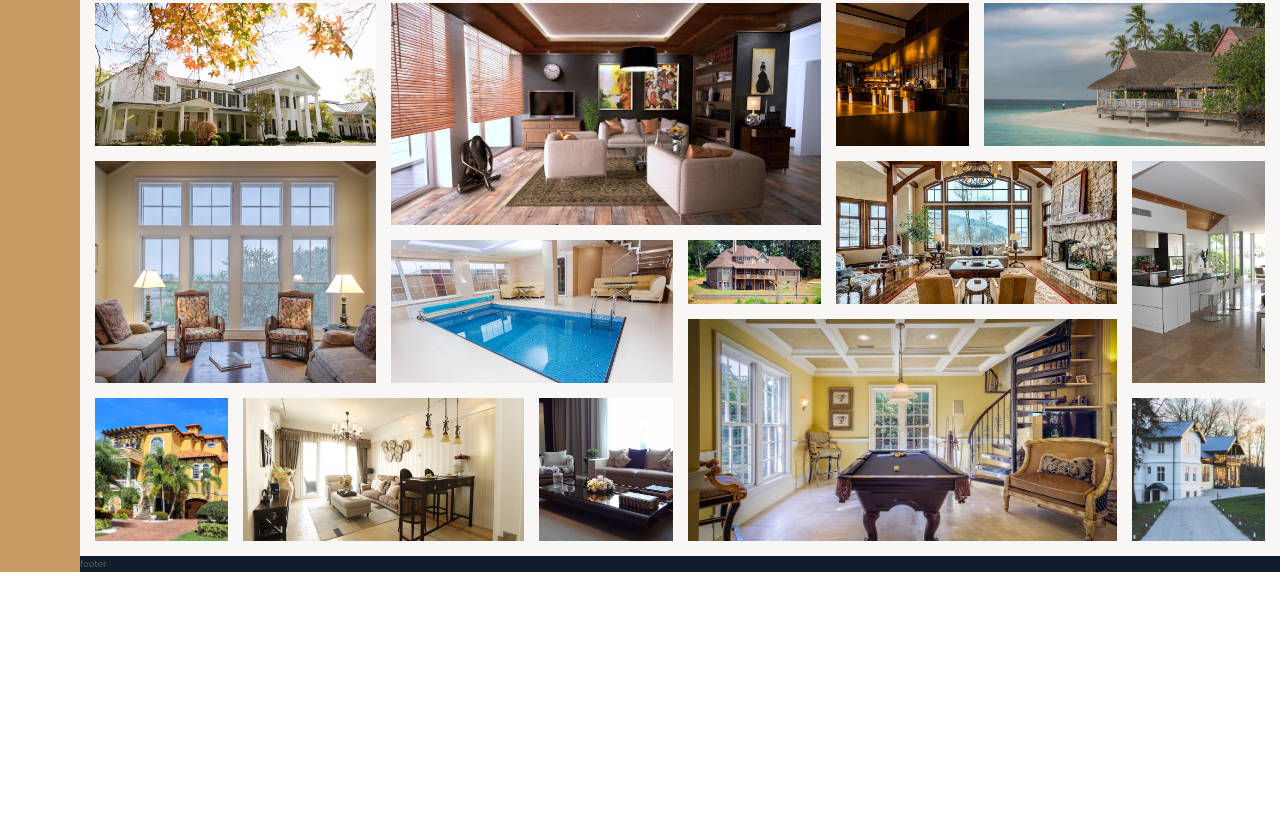
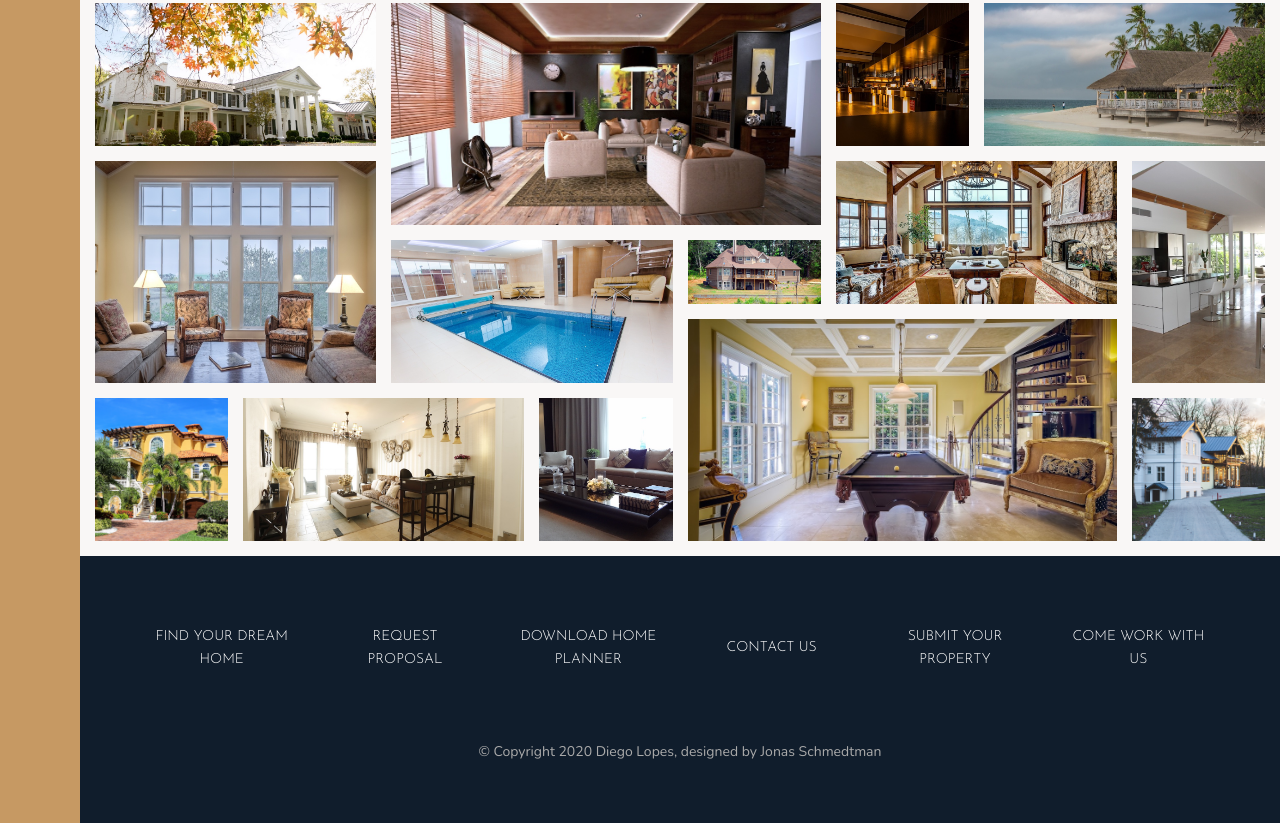
Before and after one commit to diegolopes98/nexter, a website: page index.html in a window 1280 px wide. Shown: the part 3084-3907 px from the top of the page. Before the commit the page ends 3656 px from the top, so only its background shows below. Drawn offline with nearby package versions, Linux system fonts and the light colour scheme; files that its build step writes are made by us from their sources.

Commit message:
add footer

```diff
--- a/index.html
+++ b/index.html
@@ -348,7 +348,29 @@
       </section>
 
       <footer class="footer">
-        footer
+        <ul class="nav">
+          <li class="nav__item">
+            <a href="#" class="nav__link">Find your dream home</a>
+          </li>
+          <li class="nav__item">
+            <a href="#" class="nav__link">Request proposal </a>
+          </li>
+          <li class="nav__item">
+            <a href="#" class="nav__link">Download home planner</a>
+          </li>
+          <li class="nav__item">
+            <a href="#" class="nav__link">Contact us</a>
+          </li>
+          <li class="nav__item">
+            <a href="#" class="nav__link">Submit your property</a>
+          </li>
+          <li class="nav__item">
+            <a href="#" class="nav__link">Come work with us</a>
+          </li>
+        </ul>
+        <p class="copyright">
+          &copy; Copyright 2020 Diego Lopes, designed by Jonas Schmedtman
+        </p>
       </footer>
     </body>
 </html>
--- a/sass/_footer.scss
+++ b/sass/_footer.scss
@@ -1,4 +1,40 @@
 .footer {
   background-color: $color-secondary;
   grid-column: full-start / full-end;
+  padding: 6rem;
 }
+
+.nav {
+  list-style: none;
+  display: grid;
+  grid-template-columns: repeat(auto-fit, minmax(15rem, 1fr));
+  grid-gap: 2rem;
+  align-items: center;
+  &__link:link,
+  &__link:visited {
+    display: block;
+    padding: 1rem;
+    font-size: 1.4rem;
+    color: #FFF;
+    text-decoration: none;
+    font-family: $font-display;
+    text-transform: uppercase;
+    text-align: center;
+    transition: all .2s;
+  }
+
+  &__link:hover,
+  &__link:active {
+    background-color: rgba($color: #FFF, $alpha: 0.05);
+    transform: translateY(-3px);
+  }
+}
+
+.copyright {
+  font-size: 1.4rem;
+  display: block;
+  color: $color-grey-light-2;
+  text-align: center;
+  width: 60%;
+  margin: 6rem auto 0 auto;
+}
```
